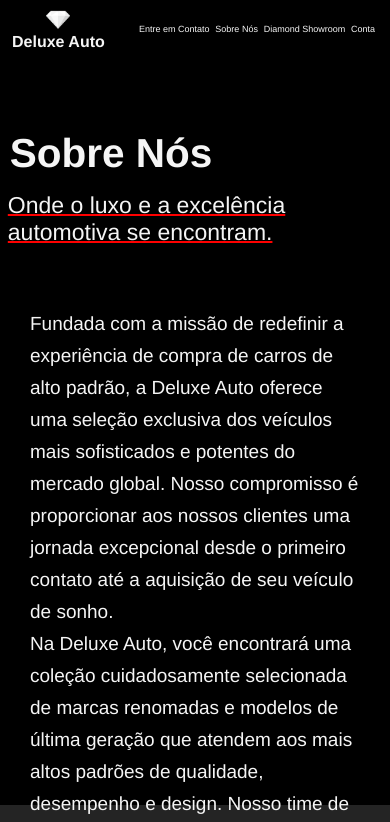
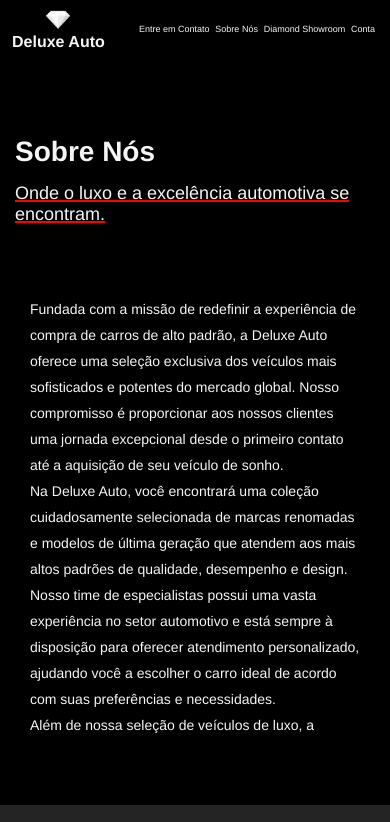
Before and after one commit to gabriellima-4/Deluxe-Auto, a React (Vite) app in the folder deluxeAuto/: page /sobre-nos in a window 390 px wide. Shown: the top 822 px of the page. Built offline with nearby package versions, Linux system fonts and the light colour scheme; a web font is replaced by a local one.

Commit message:
Responsividade: View Sobre Nós

```diff
--- a/deluxeAuto/src/components/Sobre/stylesobre.css
+++ b/deluxeAuto/src/components/Sobre/stylesobre.css
@@ -32,3 +32,33 @@
     text-decoration-color: red;
     text-decoration-thickness: 2px;
 }
+
+
+/* /////////////// */
+/* Responsividade */
+/* ///////////// */
+
+@media screen and (max-width: 550px) and (max-height: 950px) {
+
+    .caixa{
+        width: 100vw;
+        padding-left: 30px;
+    }
+
+    .caixa h2{
+        font-size: 28px;
+    }
+
+    #destaque{
+        width: 100%;
+        padding-left: 30px;
+        padding-bottom: 15px;
+        font-size: 18px;
+    }
+
+    #texto{
+        overflow-y: scroll;
+        font-size: 14px;
+        line-height: 26px;
+    }
+}
```
